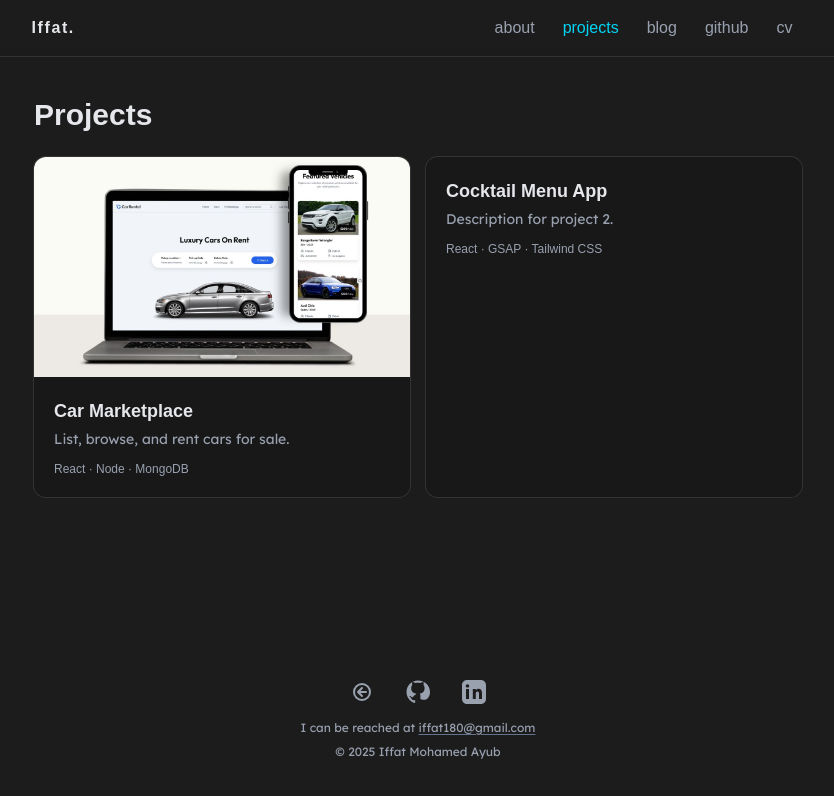
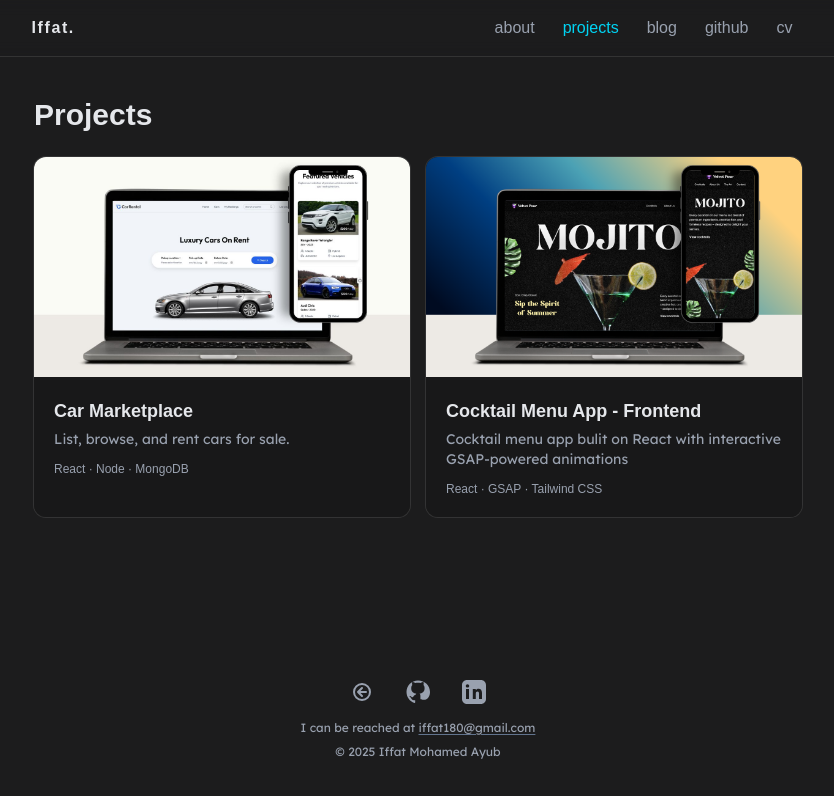
Before and after one commit to iffat180/iffat180.github.io, a React (Vite) app in the folder my-portfolio/: page /projects in a window 1280 px wide. Shown: the top 796 px of the page, without its empty margins (222-1056 px from the left). Built offline with nearby package versions, Linux system fonts and the light colour scheme; a web font is replaced by a local one.

Commit message:
Project updated

```diff
--- a/my-portfolio/src/data/projects.js
+++ b/my-portfolio/src/data/projects.js
@@ -1,5 +1,6 @@
 
 import car from "../assets/projects/carental.jpg";
+import cocktail from "../assets/projects/cocktail.png";
 
 export const projects = [
   {
@@ -10,10 +11,10 @@ export const projects = [
     img: car
   },
   {
-    name: "Cocktail Menu App",
-    desc: "Description for project 2.",
+    name: "Cocktail Menu App - Frontend",
+    desc: "Cocktail menu app bulit on React with interactive GSAP-powered animations",
     stack: ["React", "GSAP", "Tailwind CSS"],
     link: "https://cocktail-app-frontend-5pkz3sfcs-iffat180s-projects.vercel.app",
-    // img: "path/to/image2.jpg"
+    img: cocktail
   }
 ];
```
Also changed, not shown: my-portfolio/src/assets/projects/cocktail.png (added).
